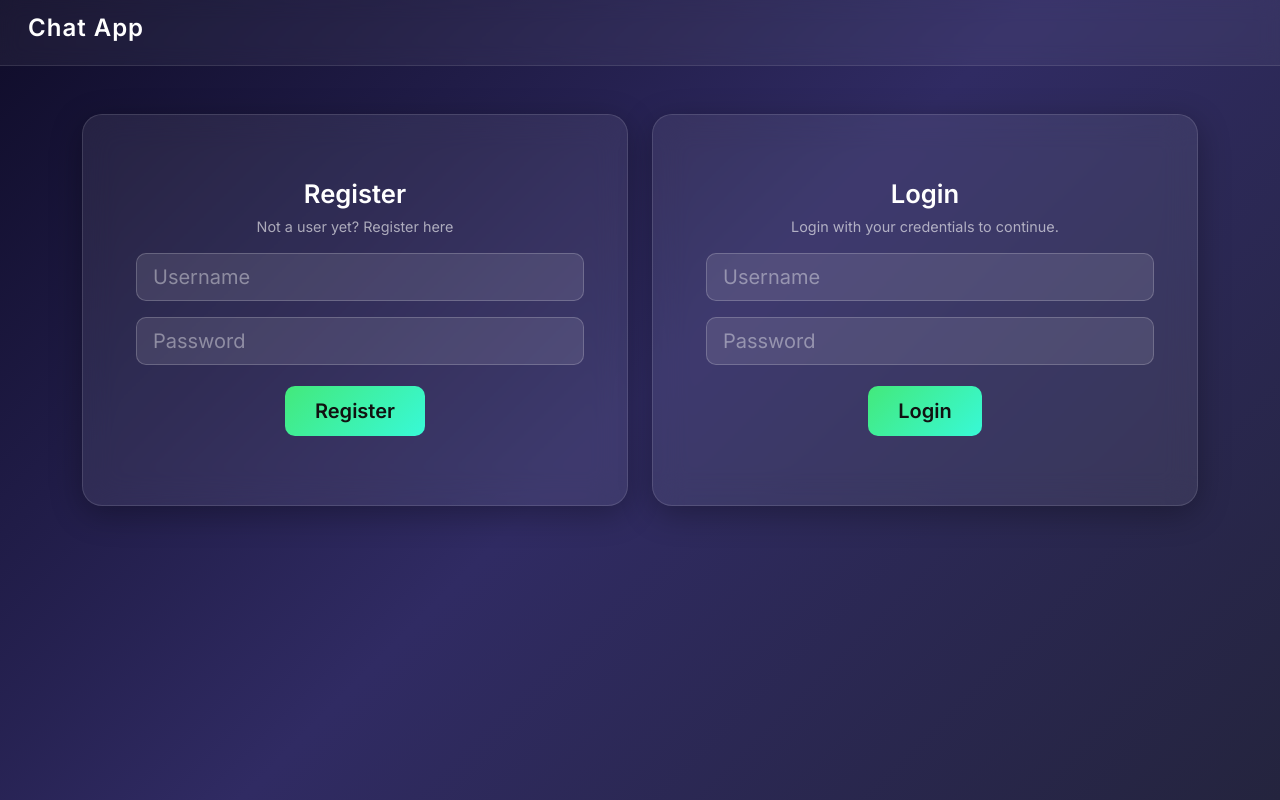
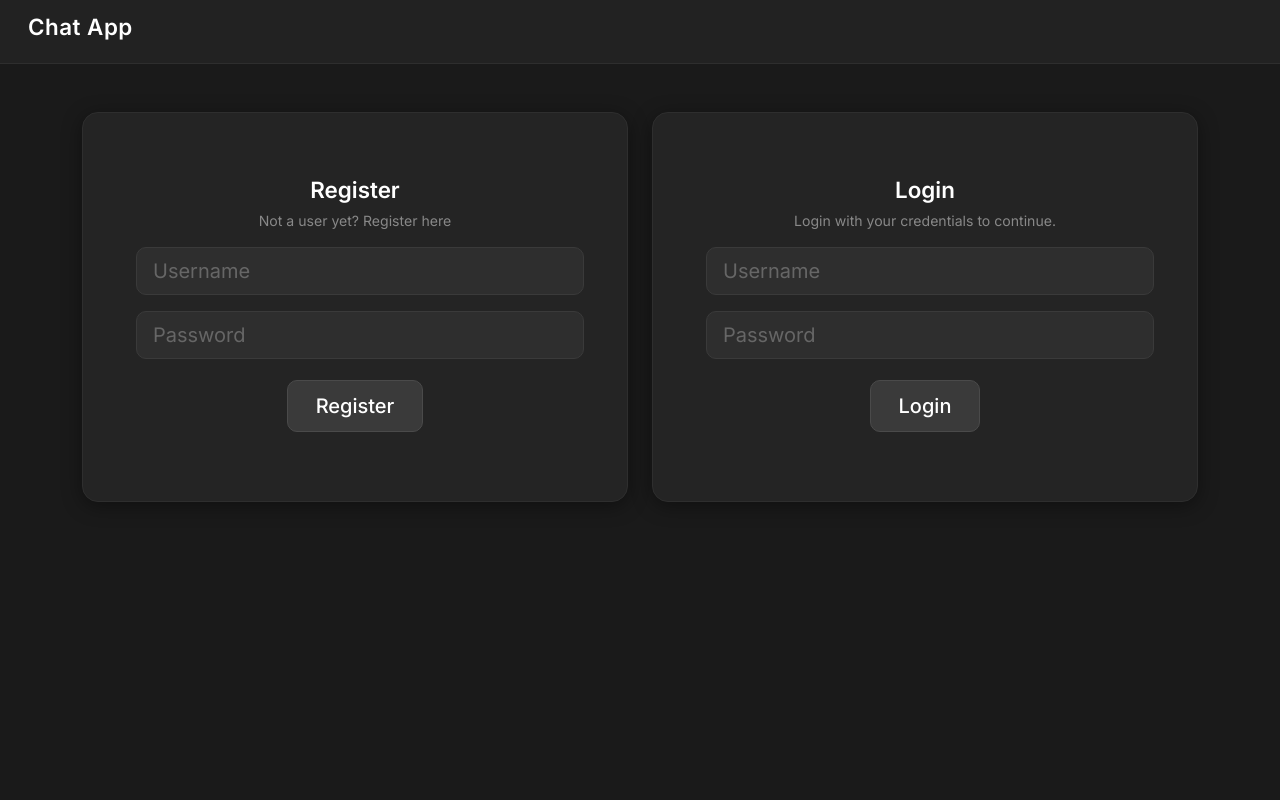
Before and after one commit to shiv-11013/chatApplication-Frontend, a React (Create React App) app in the folder chat-application-frontend-main/: page / in a window 1280 px wide. Built offline with nearby package versions, Linux system fonts and the light colour scheme; no server answers.

Commit message:
refactor: dark minimal charcoal theme

```diff
--- a/chat-application-frontend-main/src/styles.css
+++ b/chat-application-frontend-main/src/styles.css
@@ -8,124 +8,116 @@
 
 body {
   font-family: 'Inter', Arial, sans-serif;
-  background: linear-gradient(135deg, #0f0c29, #302b63, #24243e);
+  background-color: #1a1a1a;
   min-height: 100vh;
-  color: #fff;
+  color: #e0e0e0;
 }
 
-/* APP HEADER */
 .app {
   text-align: center;
-  margin: 0;
 }
 
 .app > div:first-child {
-  background: rgba(255, 255, 255, 0.05);
-  backdrop-filter: blur(10px);
-  border-bottom: 1px solid rgba(255,255,255,0.1);
+  background: #222222;
+  border-bottom: 1px solid #2e2e2e;
   padding: 14px 28px !important;
 }
 
 .app h1 {
-  font-size: 1.5rem;
+  font-size: 1.4rem;
   font-weight: 600;
-  color: #fff;
-  letter-spacing: 1px;
-}
-
-/* AUTH CARDS */
-.auth-container {
-  display: flex;
-  justify-content: space-around;
-  margin: 20px auto;
+  color: #ffffff;
+  letter-spacing: 0.5px;
 }
 
 .card {
-  background: rgba(255, 255, 255, 0.07) !important;
-  backdrop-filter: blur(16px);
-  border: 1px solid rgba(255,255,255,0.12) !important;
-  border-radius: 20px !important;
-  color: #fff !important;
-  box-shadow: 0 8px 32px rgba(0,0,0,0.3);
+  background: #242424 !important;
+  border: 1px solid #2e2e2e !important;
+  border-radius: 16px !important;
+  color: #e0e0e0 !important;
+  box-shadow: 0 4px 20px rgba(0,0,0,0.4);
 }
 
 .card h2 {
   font-weight: 600;
-  font-size: 1.6rem;
+  font-size: 1.4rem;
+  color: #ffffff;
   margin-bottom: 6px;
 }
 
 .card p {
-  color: rgba(255,255,255,0.6);
-  font-size: 0.9rem;
+  color: #888;
+  font-size: 0.88rem;
 }
 
 .form-control {
-  background: rgba(255,255,255,0.1) !important;
-  border: 1px solid rgba(255,255,255,0.2) !important;
-  color: #fff !important;
+  background: #2e2e2e !important;
+  border: 1px solid #3a3a3a !important;
+  color: #e0e0e0 !important;
   border-radius: 10px !important;
 }
 
 .form-control::placeholder {
-  color: rgba(255,255,255,0.4) !important;
+  color: #666 !important;
 }
 
 .form-control:focus {
-  box-shadow: 0 0 0 3px rgba(100,108,255,0.3) !important;
-  border-color: #646cff !important;
+  box-shadow: 0 0 0 2px rgba(255,255,255,0.08) !important;
+  border-color: #555 !important;
   outline: none;
 }
 
 .btn-success {
-  background: linear-gradient(135deg, #43e97b, #38f9d7) !important;
-  border: none !important;
-  color: #111 !important;
-  font-weight: 600 !important;
+  background: #3a3a3a !important;
+  border: 1px solid #4a4a4a !important;
+  color: #fff !important;
+  font-weight: 500 !important;
   border-radius: 10px !important;
-  padding: 10px 30px !important;
-  transition: opacity 0.2s;
+  padding: 10px 28px !important;
+  transition: background 0.2s;
 }
 
 .btn-success:hover {
-  opacity: 0.85;
+  background: #484848 !important;
 }
 
 .btn-danger {
-  background: linear-gradient(135deg, #f857a6, #ff5858) !important;
-  border: none !important;
+  background: #3a3a3a !important;
+  border: 1px solid #555 !important;
+  color: #ff6b6b !important;
   border-radius: 8px !important;
   font-weight: 500 !important;
 }
 
-/* CHAT CONTAINER */
+.btn-danger:hover {
+  background: #444 !important;
+}
+
 .chat-container {
-  max-width: 960px;
+  max-width: 940px;
   min-height: 70vh;
   margin: 24px auto;
   padding: 0;
-  background: rgba(255,255,255,0.05);
-  backdrop-filter: blur(20px);
-  border: 1px solid rgba(255,255,255,0.1);
-  border-radius: 20px;
-  box-shadow: 0 8px 40px rgba(0,0,0,0.4);
+  background: #222222;
+  border: 1px solid #2e2e2e;
+  border-radius: 16px;
+  box-shadow: 0 4px 30px rgba(0,0,0,0.5);
   display: flex;
   overflow: hidden;
 }
 
-/* CHAT LIST (sidebar) */
 .chat-list {
-  border-right: 1px solid rgba(255,255,255,0.1);
+  border-right: 1px solid #2e2e2e;
   padding: 16px 10px;
   width: 220px;
   float: none;
-  background: rgba(0,0,0,0.2);
+  background: #1e1e1e;
   min-height: 70vh;
 }
 
 .chat-list h3 {
-  color: rgba(255,255,255,0.7);
-  font-size: 0.85rem;
+  color: #666;
+  font-size: 0.75rem;
   text-transform: uppercase;
   letter-spacing: 1.5px;
   margin-bottom: 14px;
@@ -137,16 +129,16 @@ body {
   cursor: pointer;
   border-radius: 10px;
   margin-bottom: 4px;
-  transition: background 0.2s;
-  color: #fff;
-  font-size: 0.95rem;
+  transition: background 0.15s;
+  color: #ccc;
+  font-size: 0.92rem;
 }
 
 .chat-list > div:hover {
-  background: rgba(255,255,255,0.1);
+  background: #2a2a2a;
+  color: #fff;
 }
 
-/* CHAT WINDOW */
 .chat-window {
   margin-left: 0;
   padding: 20px;
@@ -155,107 +147,97 @@ body {
   flex-direction: column;
 }
 
-/* MESSAGE LIST */
 .message-list {
   height: 420px;
   overflow-y: auto;
   margin-bottom: 16px;
   padding-right: 4px;
   scrollbar-width: thin;
-  scrollbar-color: rgba(255,255,255,0.2) transparent;
+  scrollbar-color: #333 transparent;
 }
 
 .message {
   padding: 10px 14px;
   margin: 6px 4px;
-  border-radius: 16px;
-  max-width: 65%;
-  font-size: 0.92rem;
-  line-height: 1.4;
+  border-radius: 14px;
+  max-width: 62%;
+  font-size: 0.9rem;
+  line-height: 1.45;
   word-break: break-word;
 }
 
 .message.sent {
-  background: linear-gradient(135deg, #43e97b33, #38f9d722);
-  border: 1px solid rgba(67,233,123,0.3);
+  background: #2e2e2e;
+  border: 1px solid #3a3a3a;
   text-align: right;
   margin-left: auto;
   border-bottom-right-radius: 4px;
+  color: #e0e0e0;
 }
 
 .message.received {
-  background: rgba(255,255,255,0.08);
-  border: 1px solid rgba(255,255,255,0.1);
+  background: #272727;
+  border: 1px solid #333;
   text-align: left;
   margin-right: auto;
   border-bottom-left-radius: 4px;
+  color: #ccc;
 }
 
 .message strong {
-  font-size: 0.78rem;
-  opacity: 0.6;
+  font-size: 0.75rem;
+  color: #666;
   display: block;
-  margin-bottom: 2px;
+  margin-bottom: 3px;
 }
 
-/* INPUT AREA */
 .chat-window input {
   flex: 1;
   padding: 12px 16px;
-  border-radius: 12px;
-  border: 1px solid rgba(255,255,255,0.2);
-  background: rgba(255,255,255,0.08);
-  color: #fff;
-  font-size: 0.95rem;
+  border-radius: 10px;
+  border: 1px solid #3a3a3a;
+  background: #2a2a2a;
+  color: #e0e0e0;
+  font-size: 0.92rem;
   outline: none;
   transition: border 0.2s;
 }
 
 .chat-window input::placeholder {
-  color: rgba(255,255,255,0.35);
+  color: #555;
 }
 
 .chat-window input:focus {
-  border-color: #43e97b;
+  border-color: #555;
 }
 
 .chat-window button {
   padding: 12px 22px;
-  border-radius: 12px;
-  border: none;
-  background: linear-gradient(135deg, #43e97b, #38f9d7);
-  color: #111;
-  font-weight: 600;
+  border-radius: 10px;
+  border: 1px solid #3a3a3a;
+  background: #2e2e2e;
+  color: #fff;
+  font-weight: 500;
   cursor: pointer;
-  transition: opacity 0.2s;
+  transition: background 0.2s;
 }
 
 .chat-window button:hover {
-  opacity: 0.85;
+  background: #3a3a3a;
 }
 
-/* UNREAD BADGE */
 span[style*="background: green"] {
-  background: linear-gradient(135deg, #43e97b, #38f9d7) !important;
-  color: #111 !important;
-  font-weight: 700;
+  background: #3a3a3a !important;
+  color: #aaa !important;
+  font-weight: 600;
+  border: 1px solid #555 !important;
 }
 
-/* TYPING INDICATOR */
 .chat-window p {
-  color: rgba(255,255,255,0.5);
-  font-size: 0.82rem;
+  color: #555;
+  font-size: 0.8rem;
   font-style: italic;
   margin-bottom: 8px;
-}
-
-/* LOGOUT BUTTON area */
-.btn-prime {
-  background: linear-gradient(135deg, #43e97b, #38f9d7);
-  border-radius: 8px;
-  border: none;
-  color: #111;
-  font-weight: 600;
 }
 
 input, button {
```
